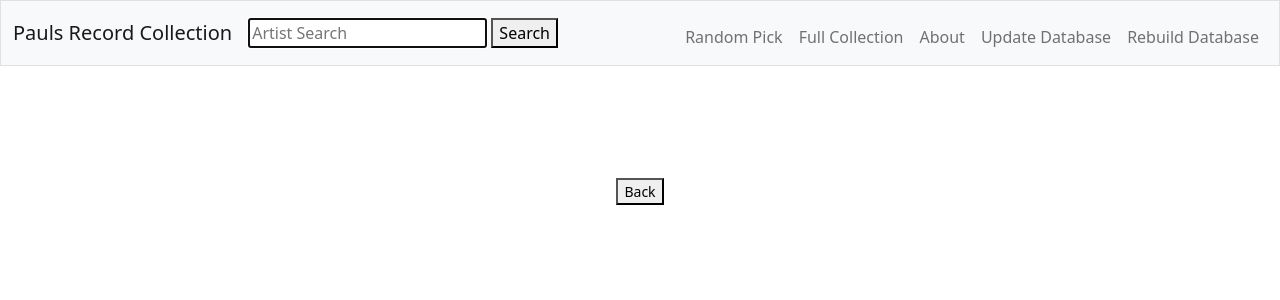
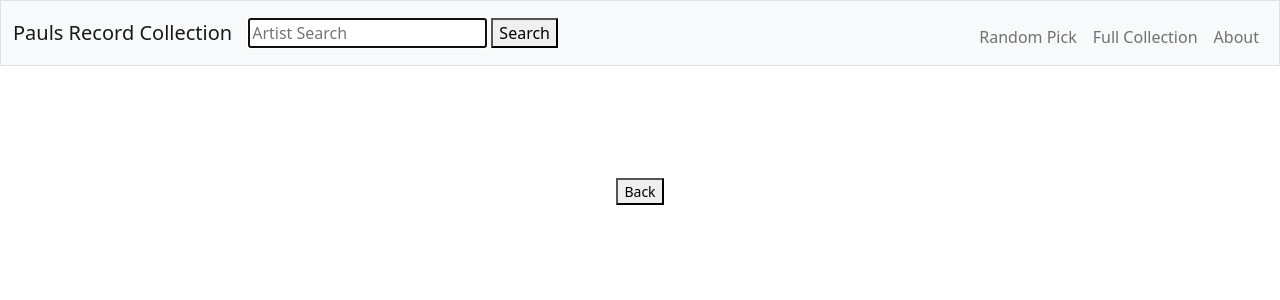
Before and after one commit to Cundell66/discogs_mongo, a Flask app: page / in a window 1280 px wide. Shown: the top 300 px of the page. Run offline with Flask 3, Linux system fonts and the light colour scheme; data that the repository does not hold is empty.

Commit message:
Hiding Database Buttons

```diff
--- a/templates/layout.html
+++ b/templates/layout.html
@@ -37,8 +37,8 @@
                         <li class="nav-item"><a class="nav-link" href="/random_pick">Random Pick</a></li>
                         <li class="nav-item"><a class="nav-link" href="/collection">Full Collection</a></li>
                         <li class="nav-item"><a class="nav-link" href="/about">About</a></li>
-                        <li class="nav-item"><a class="nav-link" href="/update">Update Database</a><li>
-                        <li class="nav-item"><a class="nav-link" href="/rebuild">Rebuild Database</a></li>
+<!--                         <li class="nav-item"><a class="nav-link" href="/update">Update Database</a><li> -->
+<!--                         <li class="nav-item"><a class="nav-link" href="/rebuild">Rebuild Database</a></li> -->
                     </ul>
 
                 </div>
```
